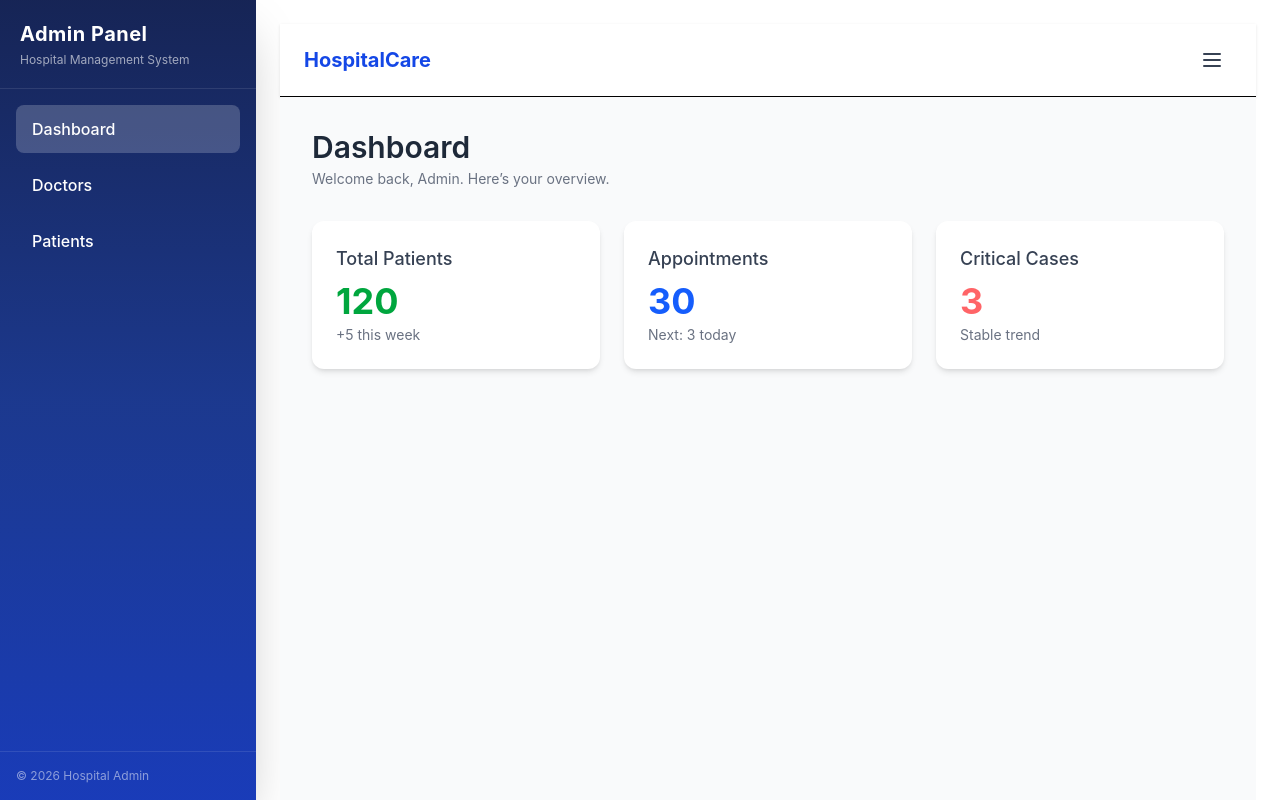
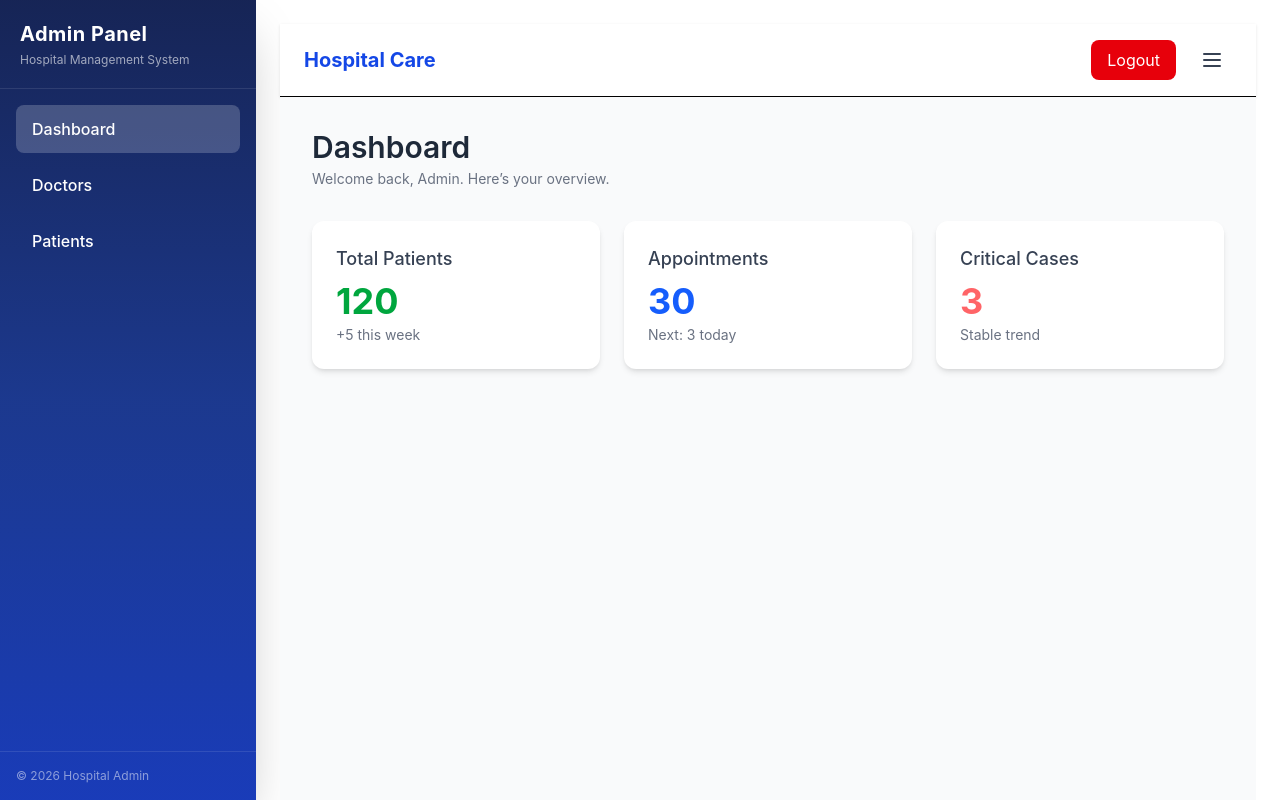
Before and after one commit to raut-anuj/Hospital_Fronted, a React (Vite) app: page /admin in a window 1280 px wide. Built offline with nearby package versions, Linux system fonts and the light colour scheme; sample sign-in values are in the browser's storage.

Commit message:
logout done

```diff
--- a/src/components/Header/Header.jsx
+++ b/src/components/Header/Header.jsx
@@ -1,13 +1,122 @@
+// import React, { useState, useRef, useEffect } from "react";
+
+// export default function HospitalCareHeader() {
+//   const [open, setOpen] = useState(false);
+//   const menuRef = useRef();
+//   const [darkMode, setDarkMode] = useState(
+//     localStorage.getItem("theme") === "dark" // 👈 initial value from localStorage
+//   );
+
+//   // Close popup on outside click
+//   useEffect(() => {
+//     function handleClick(e) {
+//       if (menuRef.current && !menuRef.current.contains(e.target)) {
+//         setOpen(false);
+//       }
+//     }
+//     window.addEventListener("click", handleClick);
+//     return () => window.removeEventListener("click", handleClick);
+//   }, []);
+
+//   // Apply theme + save to localStorage
+//   useEffect(() => {
+//     if (darkMode) {
+//       document.documentElement.classList.add("dark");
+//       localStorage.setItem("theme", "dark"); // 👈 save choice
+//     } else {
+//       document.documentElement.classList.remove("dark");
+//       localStorage.setItem("theme", "light"); // 👈 save choice
+//     }
+//   }, [darkMode]);
+
+//   return (
+//     <header className="bg-white dark:bg-gray-900 border-b shadow-sm px-6 py-4 flex items-center justify-between">
+//       <h1 className="text-xl font-bold text-blue-700 dark:text-blue-300">
+//         Hospital Care
+//       </h1>
+
+//       {/* Hamburger + Popup */}
+//       <div className="relative" ref={menuRef}>
+//         <button
+//           onClick={() => setOpen(!open)}
+//           className="p-2 rounded hover:bg-gray-100 dark:hover:bg-gray-800"
+//           aria-label="Theme menu"
+//         >
+//           {/* 3-line icon */}
+//           <svg
+//             className="w-6 h-6 text-gray-700 dark:text-gray-200"
+//             fill="none"
+//             stroke="currentColor"
+//             viewBox="0 0 24 24"
+//           >
+//             <path strokeWidth="2" strokeLinecap="round" strokeLinejoin="round" d="M4 6h16M4 12h16M4 18h16" />
+//           </svg>
+//         </button>
+
+//         {open && (
+//           <div className="absolute right-0 mt-2 w-40 bg-white dark:bg-gray-800 border rounded-md shadow-lg z-20">
+//             <button
+//               onClick={() => setDarkMode(false)}
+//               className="w-full text-left px-4 py-2 text-sm hover:bg-gray-100 dark:hover:bg-gray-700 text-gray-800 dark:text-gray-100"
+//             >
+//               Light
+//             </button>
+//             <button
+//               onClick={() => setDarkMode(true)}
+//               className="w-full text-left px-4 py-2 text-sm hover:bg-gray-100 dark:hover:bg-gray-700 text-gray-800 dark:text-gray-100"
+//             >
+//               Dark
+//             </button>
+//           </div>
+//         )}
+//       </div>
+//     </header>
+//   );
+// }
+
+// // Hamburger icon (3 lines) on the right.
+//  {/* Right: Hamburger + Popup */}
+//       {/* <div className="relative" ref={menuRef}>
+//         <button
+//           onClick={() => setOpen(!open)}
+//           className="p-2 rounded hover:bg-gray-100"
+//           aria-label="Theme menu"
+//         > */}
+//           {/* 3-line icon */}
+//           {/* <svg
+//             className="w-6 h-6 text-gray-700"
+//             fill="none"
+//             stroke="currentColor"
+//             viewBox="0 0 24 24"
+//           >
+//             <path strokeWidth="2" strokeLinecap="round" strokeLinejoin="round" d="M4 6h16M4 12h16M4 18h16" />
+//           </svg> */}
+//         {/* </button> */}
+
+//         {/* Small Popup */}
+//         {/* {open && (
+//           <div className="absolute right-0 mt-2 w-40 bg-white border rounded-md shadow-lg z-20">
+//             <button className="w-full text-left px-4 py-2 text-sm hover:bg-gray-100">
+//                Light Mode
+//             </button>
+//             <button className="w-full text-left px-4 py-2 text-sm hover:bg-gray-100">
+//                Dark Mode
+//             </button>
+//           </div>
+//         )} */}
+//       {/* </div> */}
+
+
+
 import React, { useState, useRef, useEffect } from "react";
 
 export default function HospitalCareHeader() {
   const [open, setOpen] = useState(false);
   const menuRef = useRef();
   const [darkMode, setDarkMode] = useState(
-    localStorage.getItem("theme") === "dark" // 👈 initial value from localStorage
+    localStorage.getItem("theme") === "dark"
   );
 
-  // Close popup on outside click
   useEffect(() => {
     function handleClick(e) {
       if (menuRef.current && !menuRef.current.contains(e.target)) {
@@ -18,38 +127,66 @@ export default function HospitalCareHeader() {
     return () => window.removeEventListener("click", handleClick);
   }, []);
 
-  // Apply theme + save to localStorage
   useEffect(() => {
     if (darkMode) {
       document.documentElement.classList.add("dark");
-      localStorage.setItem("theme", "dark"); // 👈 save choice
+      localStorage.setItem("theme", "dark");
     } else {
       document.documentElement.classList.remove("dark");
-      localStorage.setItem("theme", "light"); // 👈 save choice
+      localStorage.setItem("theme", "light");
     }
   }, [darkMode]);
+
+  // Logout handler
+  const handleLogout = async () => {
+    try {
+      const role = localStorage.getItem("role"); // 👈 role saved at login
+      await fetch(`http://localhost:8000/api/v1/${role}/logout`, {
+        method: "POST",
+        credentials: "include", // cookies send/clear
+      });
+      localStorage.removeItem("token");
+      localStorage.removeItem("role");
+      window.location.href = "/login";
+    } catch (err) {
+      console.error("Logout failed", err);
+    }
+  };
 
   return (
     <header className="bg-white dark:bg-gray-900 border-b shadow-sm px-6 py-4 flex items-center justify-between">
       <h1 className="text-xl font-bold text-blue-700 dark:text-blue-300">
-        HospitalCare
+        Hospital Care
       </h1>
 
-      {/* Hamburger + Popup */}
+      <div className="flex items-center gap-4">
+        {/* Logout Button */}
+        <button
+          onClick={handleLogout}
+          className="bg-red-600 text-white px-4 py-2 rounded-lg hover:bg-red-700 transition"
+        >
+          Logout
+        </button>
+
+        {/* Theme Switcher */}
         <div className="relative" ref={menuRef}>
           <button
             onClick={() => setOpen(!open)}
             className="p-2 rounded hover:bg-gray-100 dark:hover:bg-gray-800"
             aria-label="Theme menu"
           >
-          {/* 3-line icon */}
             <svg
               className="w-6 h-6 text-gray-700 dark:text-gray-200"
               fill="none"
               stroke="currentColor"
               viewBox="0 0 24 24"
             >
-            <path strokeWidth="2" strokeLinecap="round" strokeLinejoin="round" d="M4 6h16M4 12h16M4 18h16" />
+              <path
+                strokeWidth="2"
+                strokeLinecap="round"
+                strokeLinejoin="round"
+                d="M4 6h16M4 12h16M4 18h16"
+              />
             </svg>
           </button>
 
@@ -70,38 +207,7 @@ export default function HospitalCareHeader() {
             </div>
           )}
         </div>
+      </div>
     </header>
   );
 }
-
-// Hamburger icon (3 lines) on the right.
- {/* Right: Hamburger + Popup */}
-      {/* <div className="relative" ref={menuRef}>
-        <button
-          onClick={() => setOpen(!open)}
-          className="p-2 rounded hover:bg-gray-100"
-          aria-label="Theme menu"
-        > */}
-          {/* 3-line icon */}
-          {/* <svg
-            className="w-6 h-6 text-gray-700"
-            fill="none"
-            stroke="currentColor"
-            viewBox="0 0 24 24"
-          >
-            <path strokeWidth="2" strokeLinecap="round" strokeLinejoin="round" d="M4 6h16M4 12h16M4 18h16" />
-          </svg> */}
-        {/* </button> */}
-
-        {/* Small Popup */}
-        {/* {open && (
-          <div className="absolute right-0 mt-2 w-40 bg-white border rounded-md shadow-lg z-20">
-            <button className="w-full text-left px-4 py-2 text-sm hover:bg-gray-100">
-               Light Mode
-            </button>
-            <button className="w-full text-left px-4 py-2 text-sm hover:bg-gray-100">
-               Dark Mode
-            </button>
-          </div>
-        )} */}
-      {/* </div> */}
```
Lines whose indentation alone changed are shown as unchanged.
